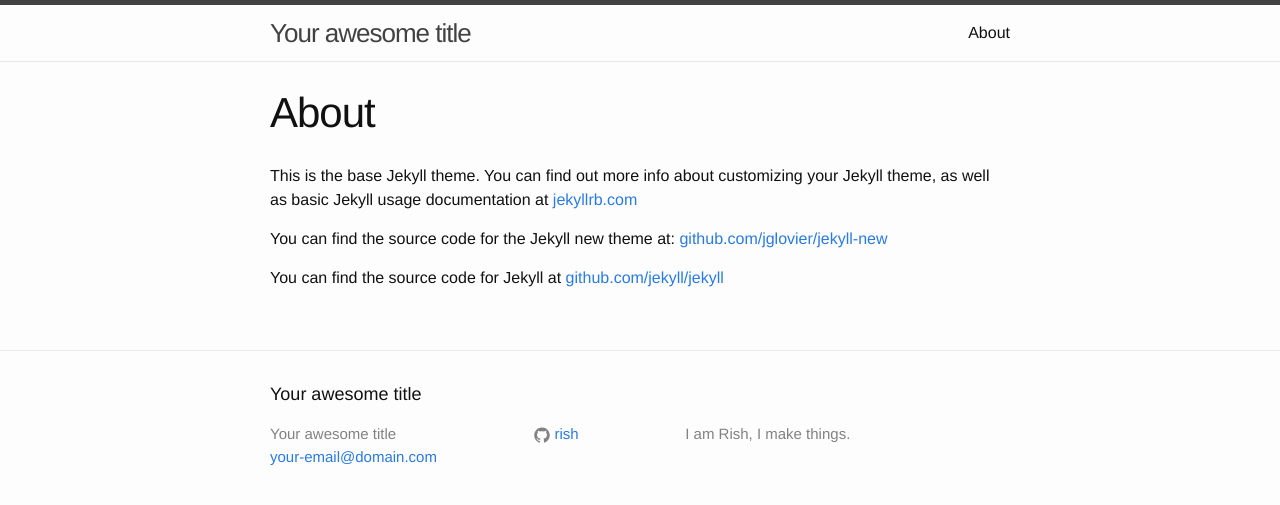
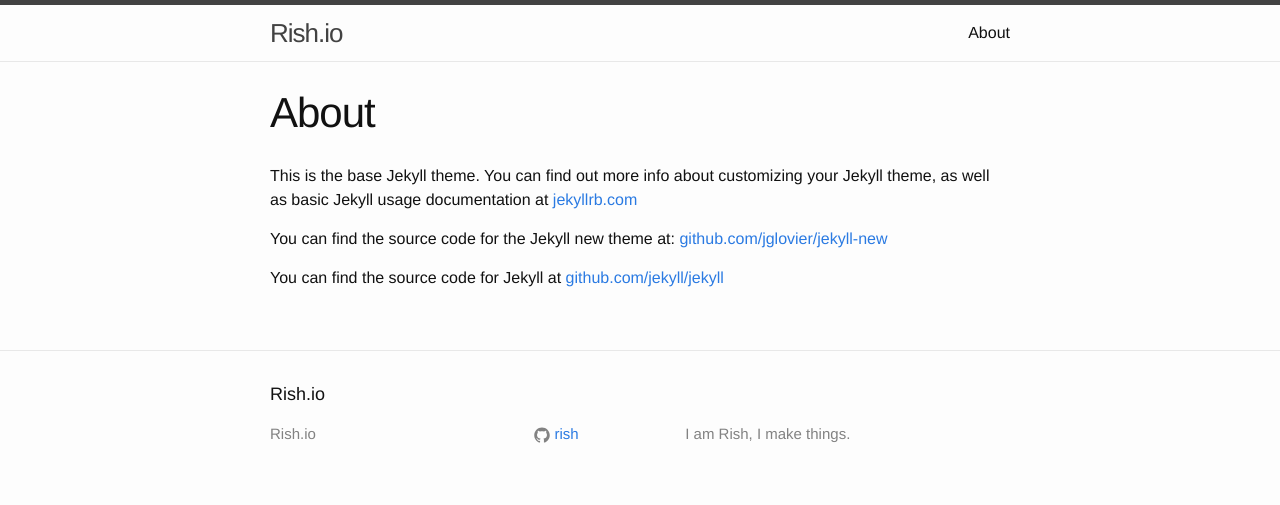
Before and after one commit to rish/rish.github.io, a Jekyll site: the page built from about.md, in a window 1280 px wide. Shown: the top 505 px of the page. Built offline with Jekyll 4.4.1, drawn with Linux system fonts in a browser that asks for light colours.

Commit message:
Update site name

```diff
--- a/_config.yml
+++ b/_config.yml
@@ -1,6 +1,5 @@
 # Site settings
-title: Your awesome title
-email: your-email@domain.com
+title: Rish.io
 description: > # this means to ignore newlines until "baseurl:"
   I am Rish, I make things.
 baseurl: "" # the subpath of your site, e.g. /blog/
```
